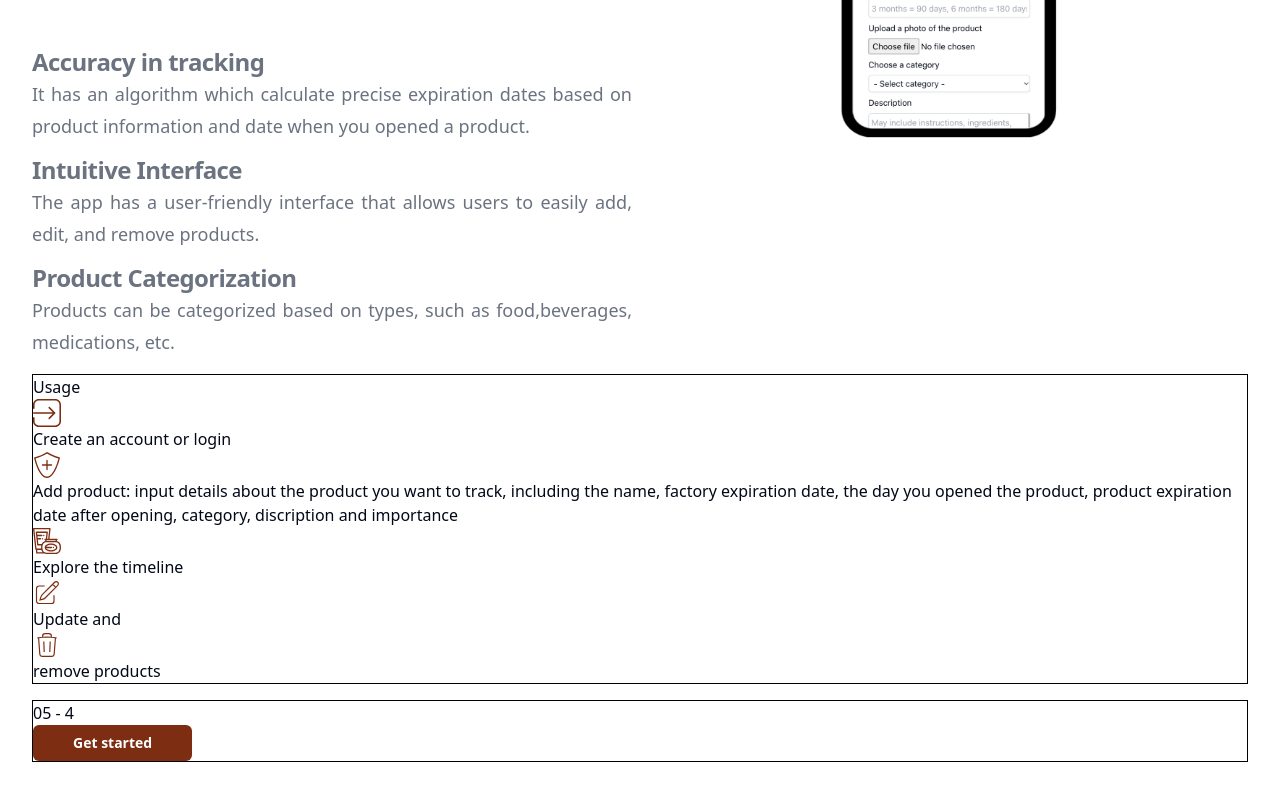
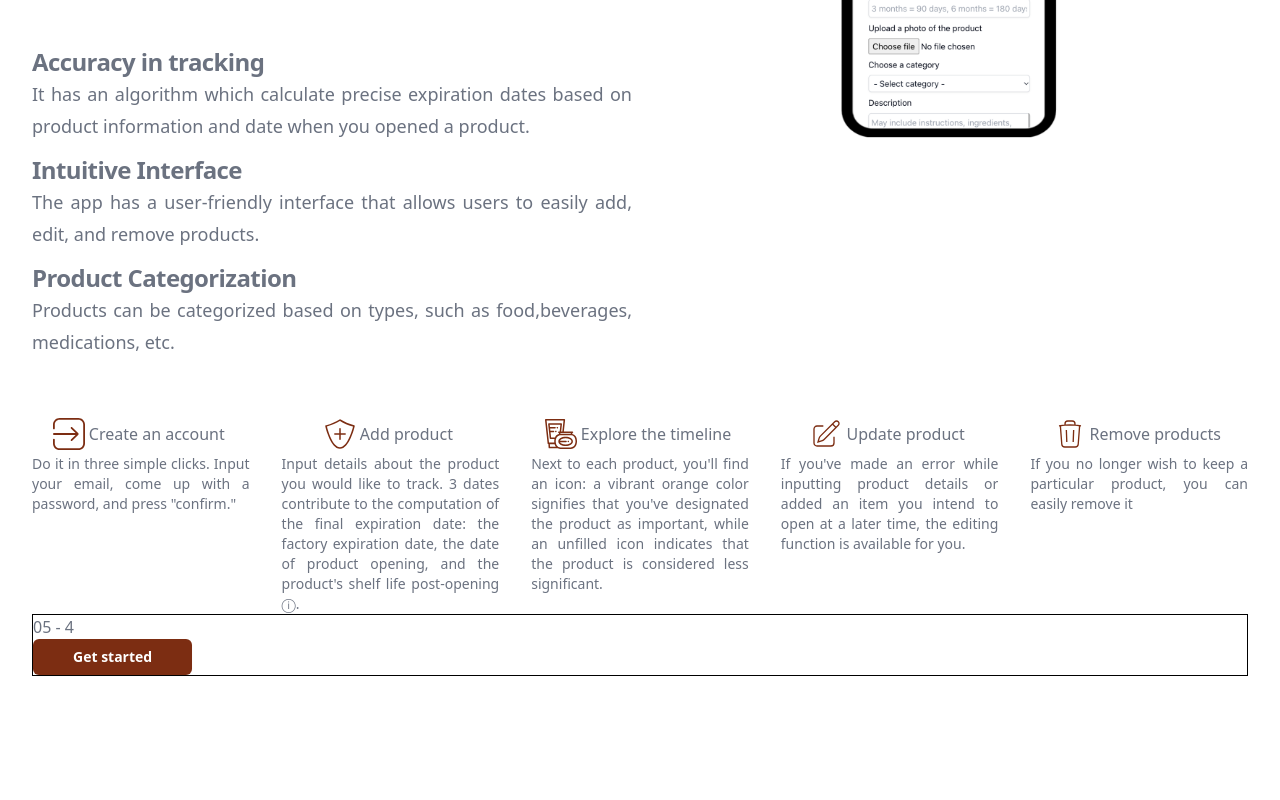
Before and after one commit to alenamosk/ExpiroShield, a Next.js app in the folder front/: page / in a window 1280 px wide. Shown: the part 378-1178 px from the top of the page. After the commit the page ends 1094 px from the top, so only its background shows below. Built offline with nearby package versions, Linux system fonts and the light colour scheme.

Commit message:
working on instructions for using the application

```diff
--- a/front/src/pages/index.tsx
+++ b/front/src/pages/index.tsx
@@ -7,9 +7,6 @@ import {
   CarouselNext,
   CarouselPrevious,
 } from "@/components/ui/carousel";
-import MagnifyingGlassIcon from "@/components/MagnifyingGlass";
-import TagIcon from "@/components/TagIcon";
-import ComputerIcon from "@/components/ComputerIcon";
 import ShieldIcon from "@/components/ShieldIcon";
 import ProductsIcon from "@/components/ProductsIcon";
 import EditIcon from "@/components/EditIcon";
@@ -105,40 +102,75 @@ export default function Home() {
           </p>
         </div>
 
-        <div className="col-span-4 border border-black">
-          <h1>Usage</h1>
-          <p>
-            <div className="flex h-7">
+        <div className="col-span-4 text-gray-500 ">
+          <div className="col-span-4 relative grid grid-cols-1 gap-8 mt-10 text-justify md:grid-cols-3 lg:max-w-none lg:grid-cols-5 ">
+            {/* <h1>Usage</h1> */}
+
+            <div className="">
+              <div className="flex justify-center h-10 p-1 shrink-0">
                 <LoginIcon fill="#7c2d12" stroke="none" />
+                <p className="p-1 ">Create an account </p>
               </div>
-            Create an account or login
+
+              <p className="text-sm">
+                Do it in three simple clicks. Input your email, come up with a
+                password, and press "confirm."
               </p>
-          <p>
-            <div className="flex h-7">
+            </div>
+
+            <div className="">
+              <div className="flex justify-center h-10 p-1 shrink-0">
                 <ShieldIcon fill="#7c2d12" stroke="none" />
+                <p className="p-1">Add product</p>
               </div>
-            Add product: input details about the product you want to track,
-            including the name, factory expiration date, the day you opened the
-            product, product expiration date after opening, category,
-            discription and importance
+
+              <p className="text-sm">
+                Input details about the product you would like to track. 3 dates
+                contribute to the computation of the final expiration date: the
+                factory expiration date, the date of product opening, and the
+                product's shelf life post-opening ⓘ.
               </p>
-          <p>
-            <div className="flex h-7 ">
+            </div>
+
+            <div className="">
+              <div className="flex justify-center h-10 p-1 shrink-0">
                 <ProductsIcon fill="#7c2d12" stroke="none" />
+                <p className="p-1">Explore the timeline</p>
               </div>
-            Explore the timeline
+
+              <p className="text-sm">
+                {" "}
+                Next to each product, you'll find an icon: a vibrant orange
+                color signifies that you've designated the product as important,
+                while an unfilled icon indicates that the product is considered
+                less significant.
               </p>
-          <p>
-            <div className="flex h-7 ">
+            </div>
+
+            <div className="">
+              <div className="flex justify-center h-10 p-1 shrink-0">
                 <EditIcon fill="none" stroke="#7c2d12" />
+                <p className="p-1">Update product</p>
               </div>
-            Update and{" "}
-            <div className="flex h-7 ">
+
+              <p className="text-sm">
+                If you've made an error while inputting product details or added
+                an item you intend to open at a later time, the editing function
+                is available for you.
+              </p>
+            </div>
+
+            <div className="">
+              <div className="flex justify-center h-10 p-1 shrink-0">
                 <DeleteIcon fill="none" stroke="#7c2d12" />
+                <p className="p-1">Remove products</p>
               </div>
-            remove products
+
+              <p className="text-sm">
+                If you no longer wish to keep a particular product, you can
+                easily remove it
               </p>
-          <p></p>
+            </div>
           </div>
 
           <div className="col-span-4 border border-black">
@@ -150,6 +182,7 @@ export default function Home() {
             </Link>
           </div>
         </div>
+      </div>
     </main>
   );
 }
```
Lines whose indentation alone changed are shown as unchanged.
